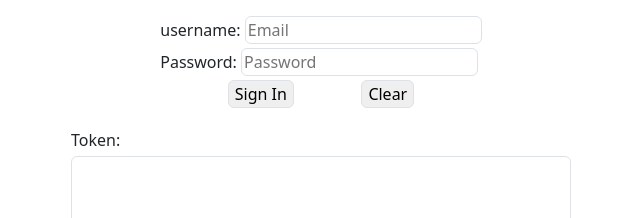
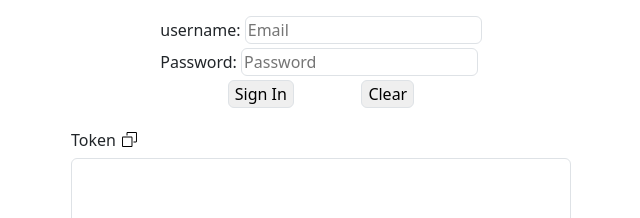
Before and after one commit to rubiyet/firebase-token-debug, a Next.js app: page / in a window 1280 px wide. Shown: the top 218 px of the page, without its empty margins (319-959 px from the left). Built offline with nearby package versions, Linux system fonts and the light colour scheme.

Commit message:
add token copy option

```diff
--- a/components/SignIn.js
+++ b/components/SignIn.js
@@ -2,6 +2,7 @@ import { useState, useEffect } from "react";
 import { app } from "../config/firebase";
 import { signInWithEmailAndPassword, getAuth } from "firebase/auth";
 import styles from "../styles/Home.module.css";
+import Image from "next/image";
 
 export default function SignIn() {
 
@@ -9,6 +10,10 @@ export default function SignIn() {
   const [email, setEmail] = useState("");
   const [password, setPassword] = useState("");
   const [token, setToken] = useState();
+
+  const tokenCopy = (e) => {
+    navigator.clipboard.writeText(token);
+  };
 
   const handleSignUp = async () => {
     try {
@@ -71,7 +76,19 @@ export default function SignIn() {
               </div>
             </div>
             <div className="d-flex justify-content-start pt-3">
-        <span>Token: </span>
+              <span>Token</span>            <button
+                type="submit"
+                onClick={tokenCopy}
+                className="border border-0 bg-white"
+              >
+                  <Image
+                    src="/copy.svg"
+                    alt="logo"
+                    width={15}
+                    height={15}
+                    className="rounded-md"
+                />
+              </button>
             </div>
             <div className="d-flex justify-content-center pt-1">
               <div>
```
Also changed, not shown: public/copy.svg (added). Lines whose indentation alone changed are shown as unchanged.
